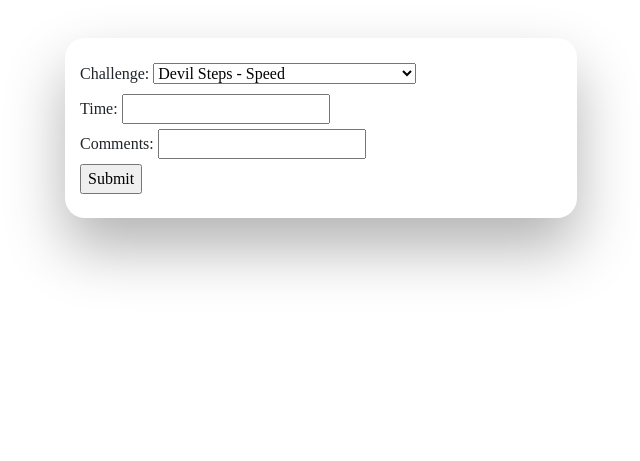
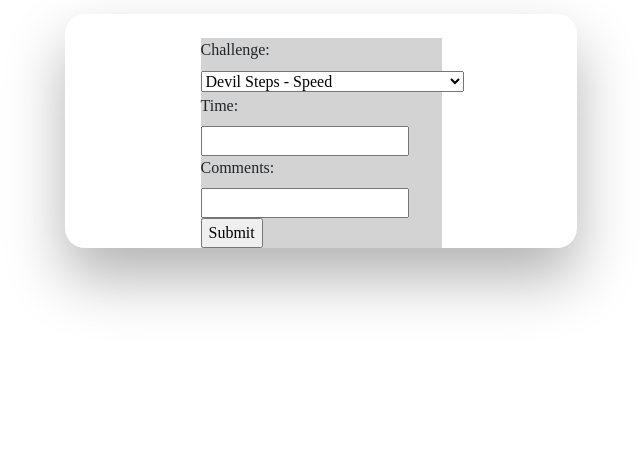
Before and after one commit to devinshende/challenge-tracker, a Flask app: a page that uses templates/personal_records.jinja2 in a window 1280 px wide. Shown: the part 339-800 px from the top of the page, without its empty margins (319-959 px from the left). Run offline with Flask 2, Linux system fonts and the light colour scheme; some libraries are stand-ins or nearby versions.

Commit message:
for PR page: aded required to score box, did a tiny bit of styling for the container, and tried to keep the comment even if there is an error, but it doesn't work yet

```diff
--- a/app.py
+++ b/app.py
@@ -90,7 +90,7 @@ def signup2():
 		return redirect('/')
 	return render_template('signup2.jinja2', security_questions = SECURITY_QUESTIONS)
 
-USER = 0
+
 @app.route('/login', methods=['GET', 'POST'])
 def login():
 	if request.method == "POST":
@@ -125,19 +125,23 @@ def home(username):
 def leaderboard():
 	return 'Riley Cvitanich wins'
 
+
+COMMENT = ""
 @app.route('/<username>/records',methods=['GET','POST'])
 def records(username):
 	# entry(11.98,datetime.datetime.today(),'hand over hand')
 	if request.method == "POST":
 		challenge = request.form.get('challenge')
 		time = request.form.get('time')
+		comment = request.form.get('comment')
+		COMMENT = comment
 		try:
 			time = float(time)
 		except ValueError:
 			flash('please enter a number for score')
 			return redirect('/'+username+'/records')
 		date = datetime.datetime.today()
-		comment = request.form.get('comment')
+
 		en = Entry(time, date, comment)
 		print(challenge)
 
@@ -154,7 +158,8 @@ def records(username):
 		return render_template('personal_records.jinja2',
 			challenge_list=challenge_list,
 			ch=challenges[user_id],
-			username=username)
+			username=username,
+			comment=COMMENT)
 	return render_template('personal_records.jinja2',challenge_list=challenge_list,username=username)
 
 app.run()
--- a/templates/personal_records.jinja2
+++ b/templates/personal_records.jinja2
@@ -69,15 +69,7 @@
 		background-color: #646669;
 	}
 
-	.container{
-		height: 100%;
-		width: 40%;
 
-		margin: 0 auto;
-		/*padding-top: 20px;	*/
-
-		border-radius: 50px;
-	}
 	#head-td {
 		background-color: white;
 		color:black;
@@ -100,6 +92,22 @@
 		border-radius: 20px;
 		-webkit-box-shadow: 0 30px 60px 0 rgba(0,0,0,0.3);
 	  	box-shadow: 0 30px 60px 0 rgba(0,0,0,0.3);
+	  	height: 100%;
+		width: 40%;
+		margin: 0 auto;
+		/*background-color: lightgrey;*/
+		/*align-items:center;
+		justify-content: center;*/
+	}
+
+	.field {
+		width: 50%;
+		background-color: lightgrey;
+		align-content:center;
+	}
+
+	.field input {
+		align-content:right;
 	}
 
 	#table-container {
@@ -112,13 +120,14 @@
 
 	}
 
-	#submit {
-		display:block;
-	}
 	#spacing {
 		color: red;
 		height:150px;
 		margin-top:30px;
+	}
+
+	#above_img {
+		line-height:100px;
 	}
 
 	</style>
@@ -128,10 +137,11 @@
 				{% for message in messages %}
 				<div id="error"><strong>{{message}}</strong></div>
 				{% endfor %}
+				<br id="above_img">
 			{% endif %}
 		{% endwith %}
 	<a href="/{{username}}/"><img src="https://static1.squarespace.com/static/5bafd323fd67936d5838d439/t/5bb19cf10d929713f2aa86ba/1538366719559/NNP%2BSmall%2Buse%2Bno%2Bgrad%2Bclr.jpg"></a>
-	<br>
+	<!-- <br> -->
 	<br>
 	<div id='table-container'>
 		{% if ch%}
@@ -160,7 +170,7 @@
 	<div class = "container">
 		<form method="POST">
 			<br>
-			<div>
+			<div class="field">
 				<label for="challenge">Challenge: </label>
 				<select name="challenge" required>
 				    {% for challenge in challenge_list%}
@@ -168,16 +178,16 @@
 				    {% endfor %}
 				</select>
 			</div>
-			<div>
+			<div class="field">
 				<label for="time">Time: </label>
-				<input type="text" name="time">
+				<input type="text" name="time" id="time" required="required">
 			</div>
-			<div>
+			<div class="field">
 				<label for="comment">Comments: </label>
-				<input type="text" name="comment">
+				<input type="text" name="comment" id="comment" value="{{comment}}">
 			</div>
-			<div>
-				<input type="submit" id="submit">
+			<div class="field">
+				<input type="submit" id="submit" class="" id="submit">
 				<br>
 			</div>
 		</form>
```
